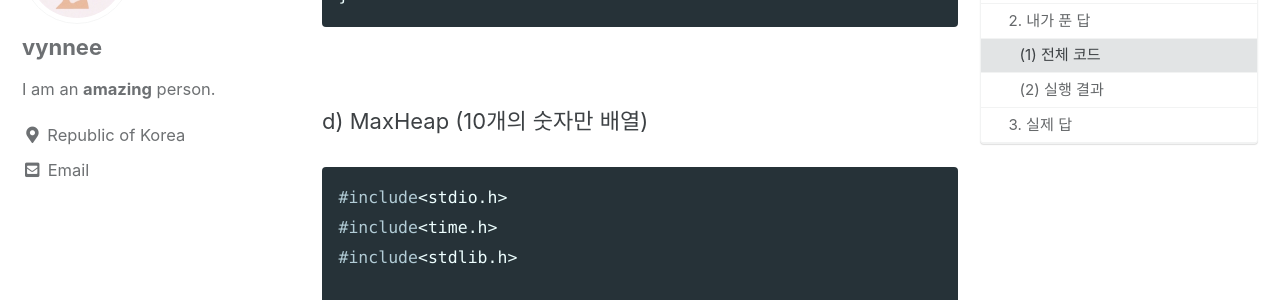
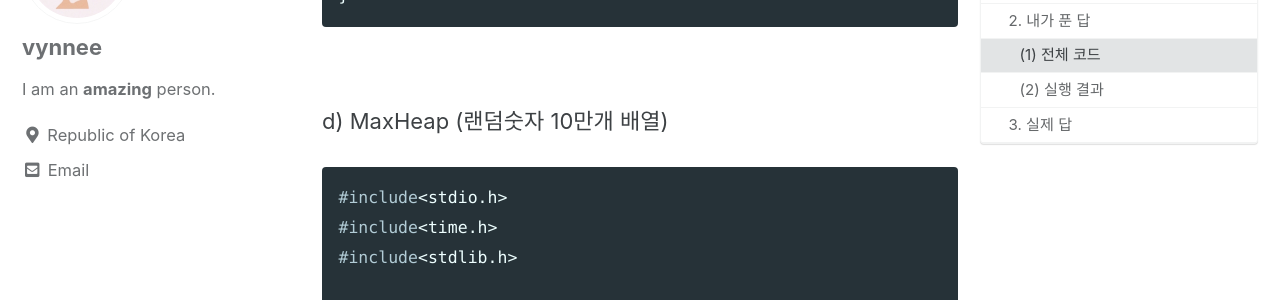
Before and after one commit to vynnee/vynnee.github.io, a Jekyll site: the page built from _posts/2021-01/algorithm/2021-03-31-alg05.md, in a window 1280 px wide and 900 px high, scrolled down 11655 px. Shown: the part 152-452 px from the top of the window. Built offline with Jekyll 4.4.1, drawn with Linux system fonts in a browser that asks for light colours; cached includes are drawn as plain includes; comment, search, counter and statistics services are not loaded.

Commit message:
[2021-04-02] post modify

````diff
--- a/_posts/2021-01/algorithm/2021-03-31-alg05.md
+++ b/_posts/2021-01/algorithm/2021-03-31-alg05.md
@@ -399,7 +399,7 @@ int main() {
 
 <br>
 
-d) MaxHeap (10개의 숫자만 배열)
+d) MaxHeap (랜덤숫자 10만개 배열)
 ```c
 #include<stdio.h>
 #include<time.h>
````
